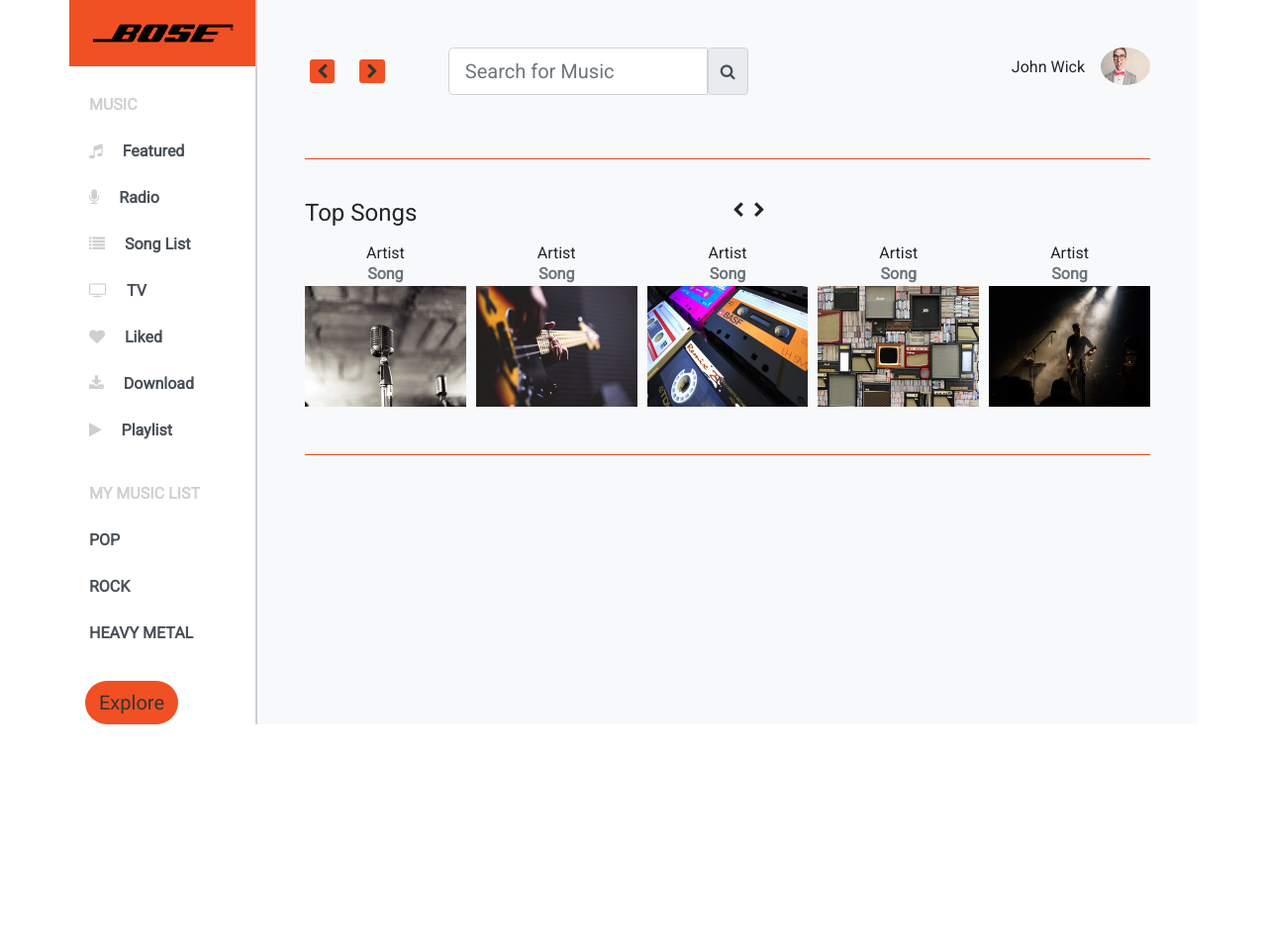
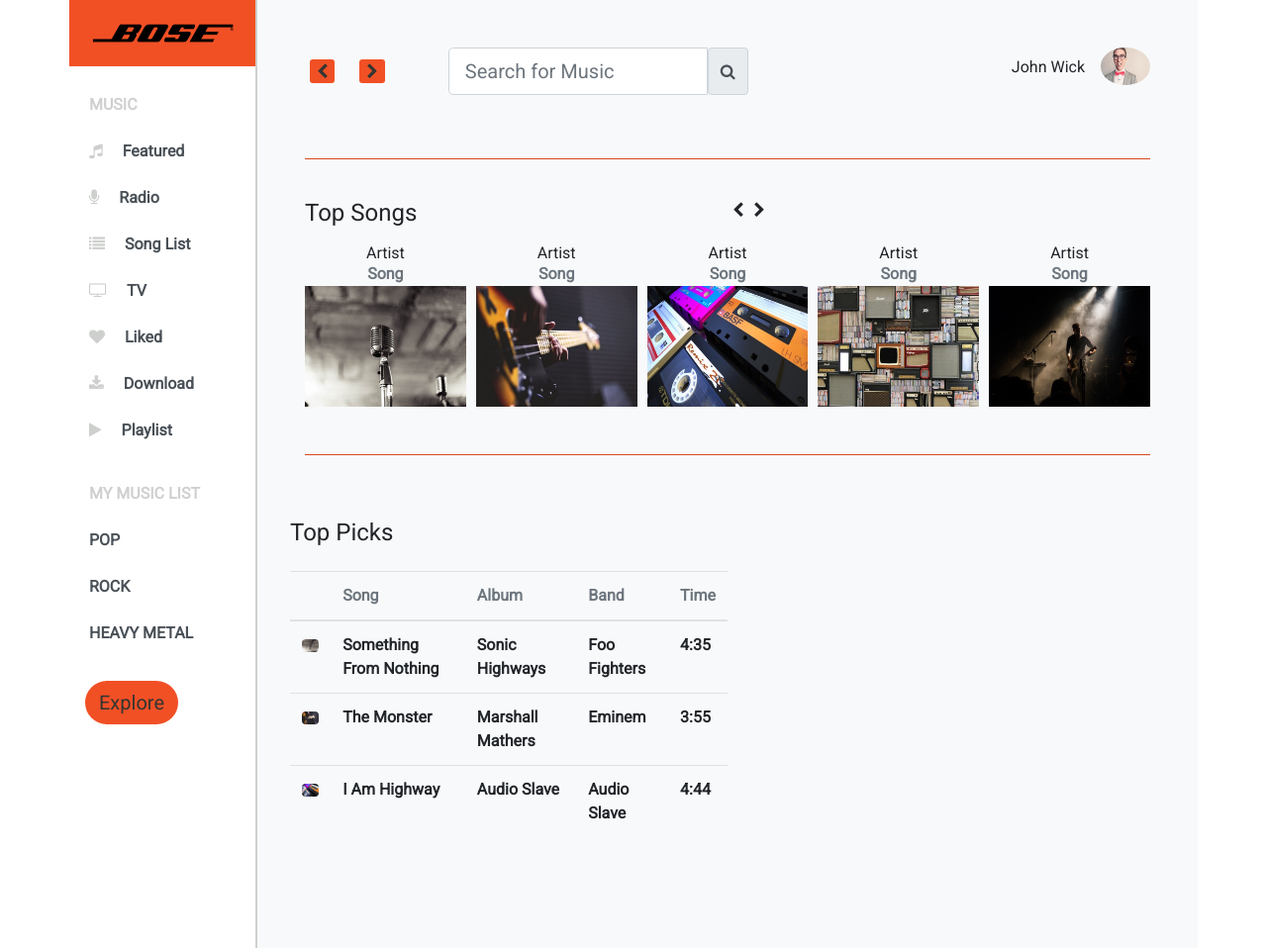
Before and after one commit to Landr11/music-app, a plain HTML site: page index.html in a window 1280 px wide. Shown: the whole page at 99% size. Before the commit the page ends 800 px from the top, so only its background shows below. Drawn offline with Linux system fonts and the light colour scheme.

Commit message:
add playlist section

```diff
--- a/index.html
+++ b/index.html
@@ -210,6 +210,65 @@
         <hr>
         <!--End of Pictures Row-->
 
+
+        <!--Table and Side Pictures Section-->
+        <div class="row align-items-center">
+          <div class="col-sm-6 no-padding my-5">
+
+            <div class="d-flex justify-content-between mb-3">
+              <h4 class="align-self-center text-capitalize">top picks</h4>
+            </div>
+            <!--End of Title-->
+            <!--Table-->
+            <table class="table table-hover">
+              <thead>
+                <tr class="text-capitalize">
+                  <th scope="col"></th>
+                  <th scope="col" class="text-muted">song</th>
+                  <th scope="col" class="text-muted">album</th>
+                  <th scope="col" class="text-muted">band</th>
+                  <th scope="col" class="text-muted">time</th>
+                </tr>
+              </thead>
+              <tbody>
+                <tr class="text-capitalize">
+                  <th scope="row">
+                    <img src="images/music-1.jpeg" alt="music" class="img-fluid rounded" width="50">
+                  </th>
+                  <td>something from nothing</td>
+                  <td>sonic highways</td>
+                  <td>foo fighters</td>
+                  <td>4:35</td>
+                </tr>
+                <tr class="text-capitalize">
+                  <th scope="row">
+                    <img src="images/music-2.jpeg" alt="music" class="img-fluid rounded" width="50">
+                  </th>
+                  <td>the monster</td>
+                  <td>marshall mathers</td>
+                  <td>eminem</td>
+                  <td>3:55</td>
+                </tr>
+                <tr class="text-capitalize">
+                  <th scope="row">
+                    <img src="images/music-3.jpeg" alt="music" class="img-fluid rounded" width="50">
+                  </th>
+                  <td>i am highway</td>
+                  <td>audio slave</td>
+                  <td>audio slave</td>
+                  <td>4:44</td>
+                </tr>
+              </tbody>
+
+            </table>
+          </div>
+          <!--End of Table-->
+          <div class="col-sm-6">
+
+          </div>
+        </div>
+        <!--End of Table and Side Pictures Section-->
+
       </div>
       <!--END OF MAIN CONTAIN SECTION-->
 
```
